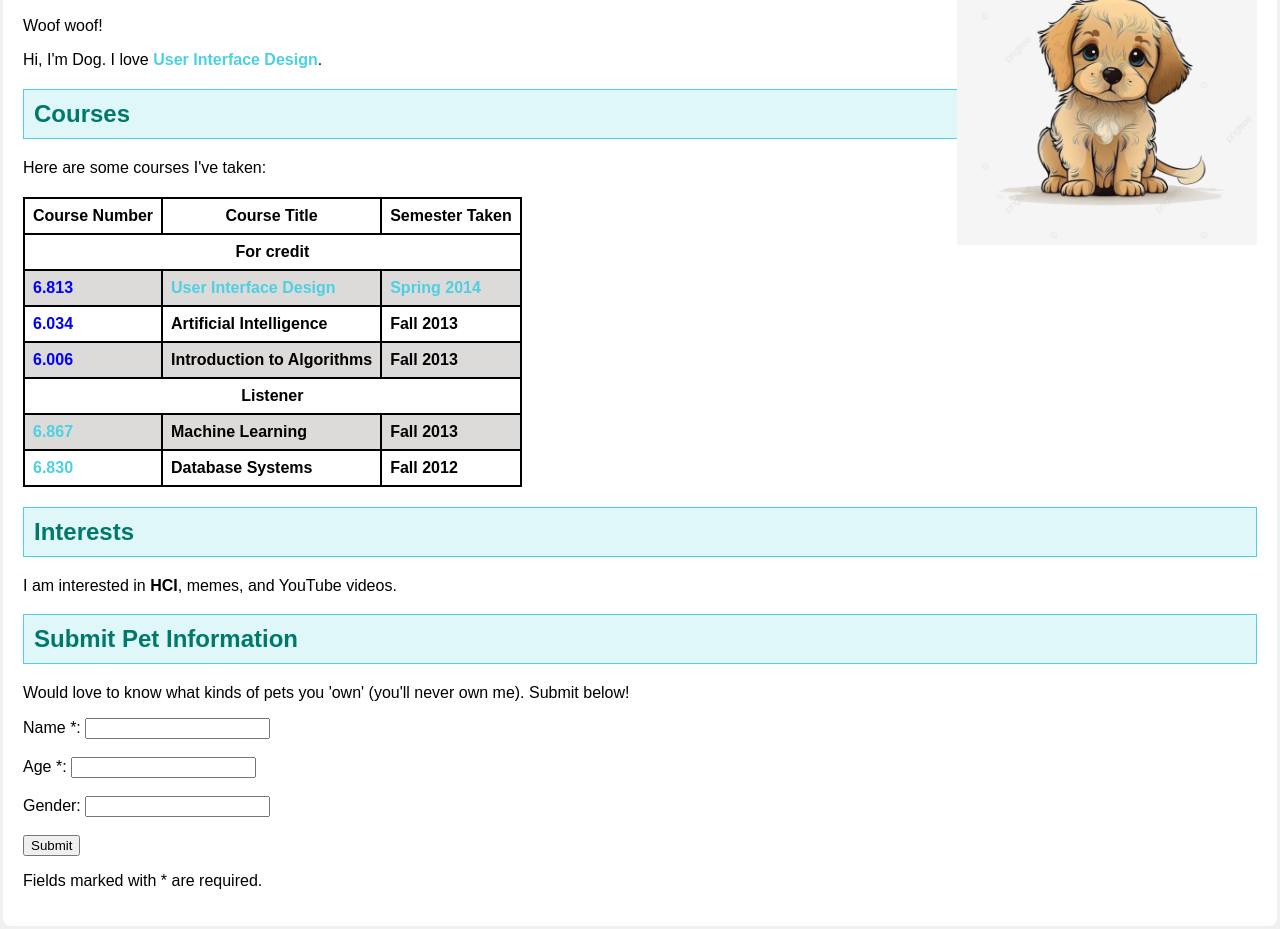
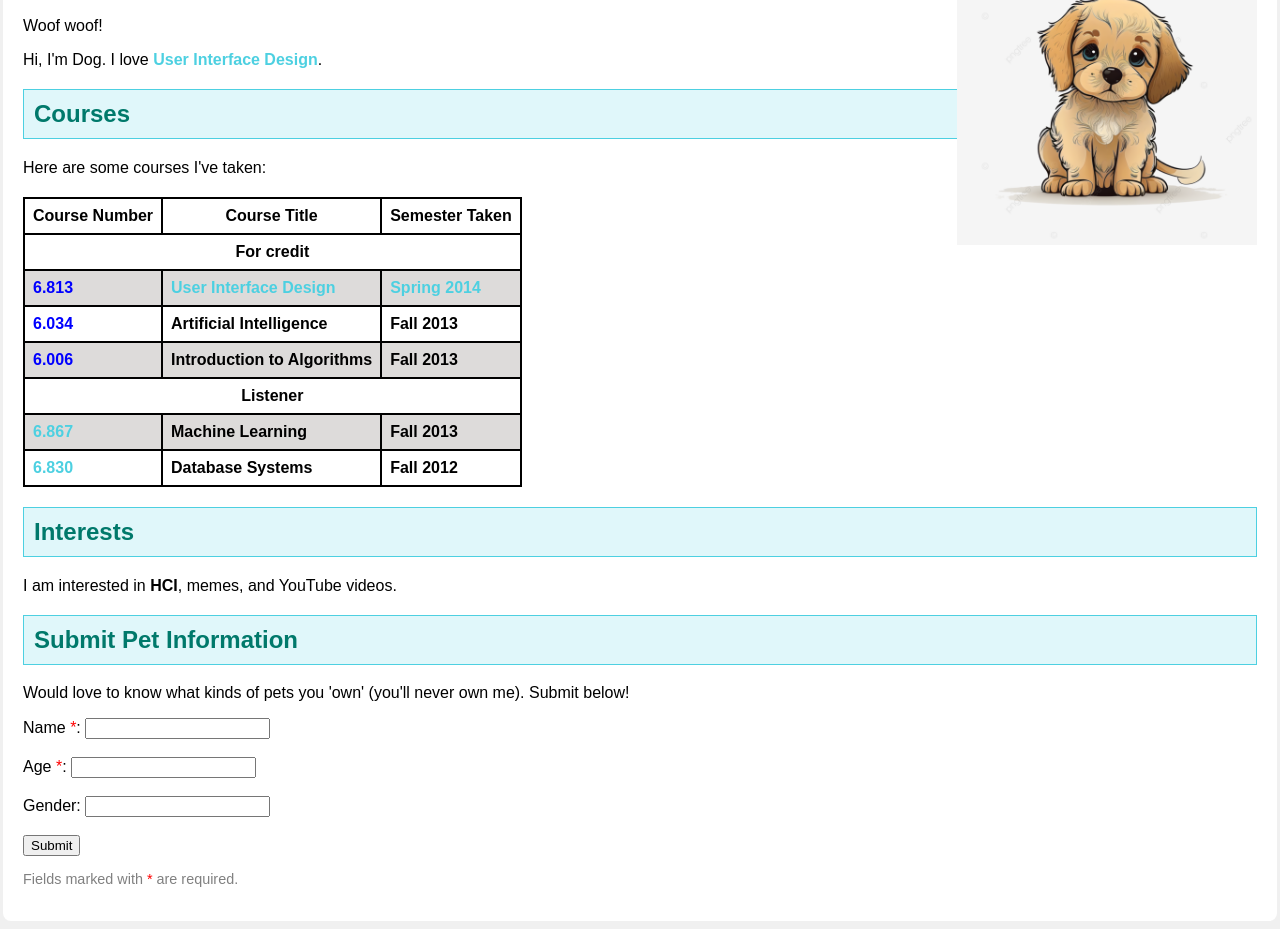
Before and after one commit to tranvanhoan05/tranvanhoan, a plain HTML site: page index.html in a window 1280 px wide. Shown: the part 156-1085 px from the top of the page. Drawn offline with Linux system fonts and the light colour scheme.

Commit message:
main.css

```diff
--- a/main.css
+++ b/main.css
@@ -54,3 +54,13 @@ td{
 .colortext2 {
     color: #4dd0e1;
 }
+.textred {
+    color: red;
+}
+.submit-section {
+    margin-top: 20px;
+}
+.note {
+    font-size: 0.9em;
+    color: gray;
+}
```
